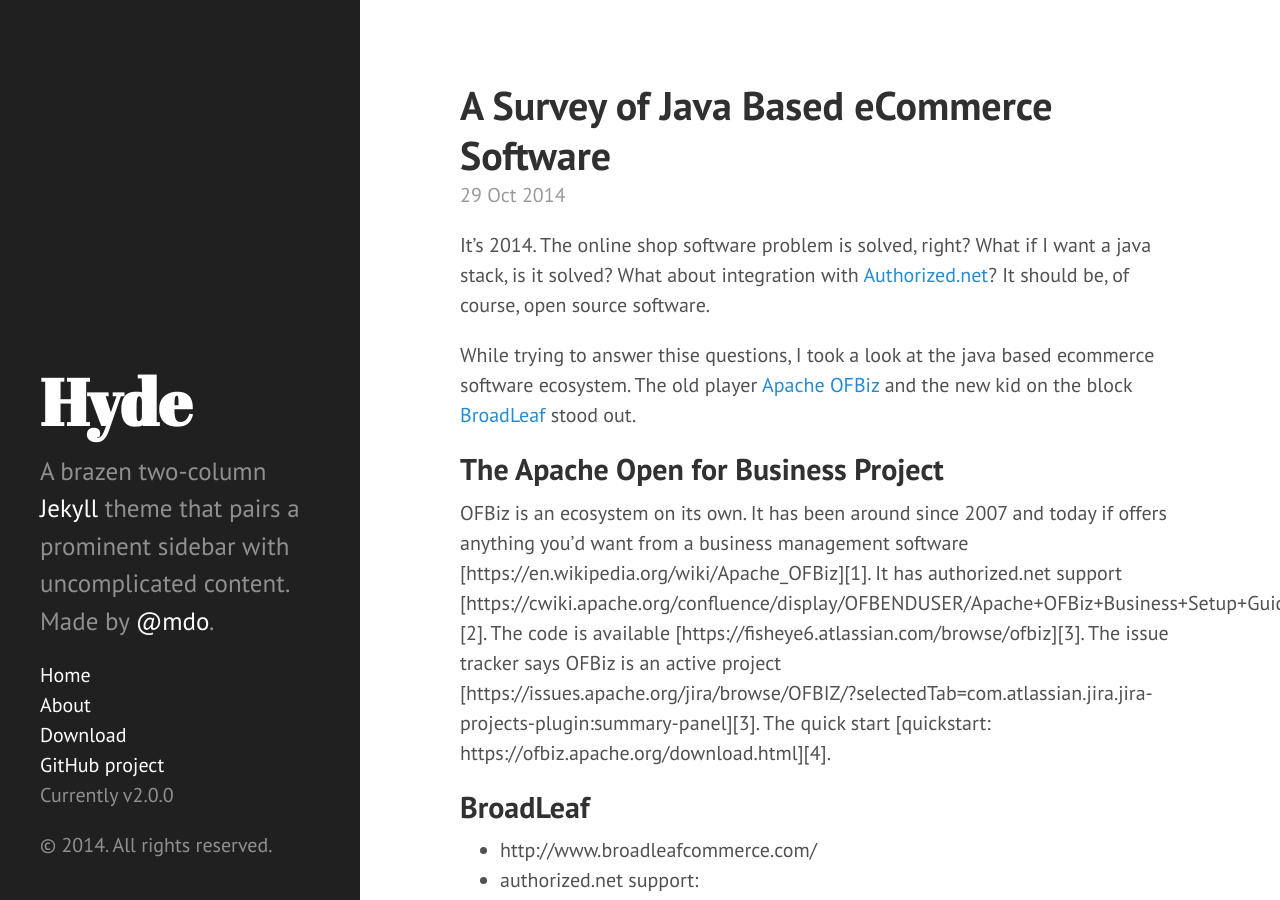
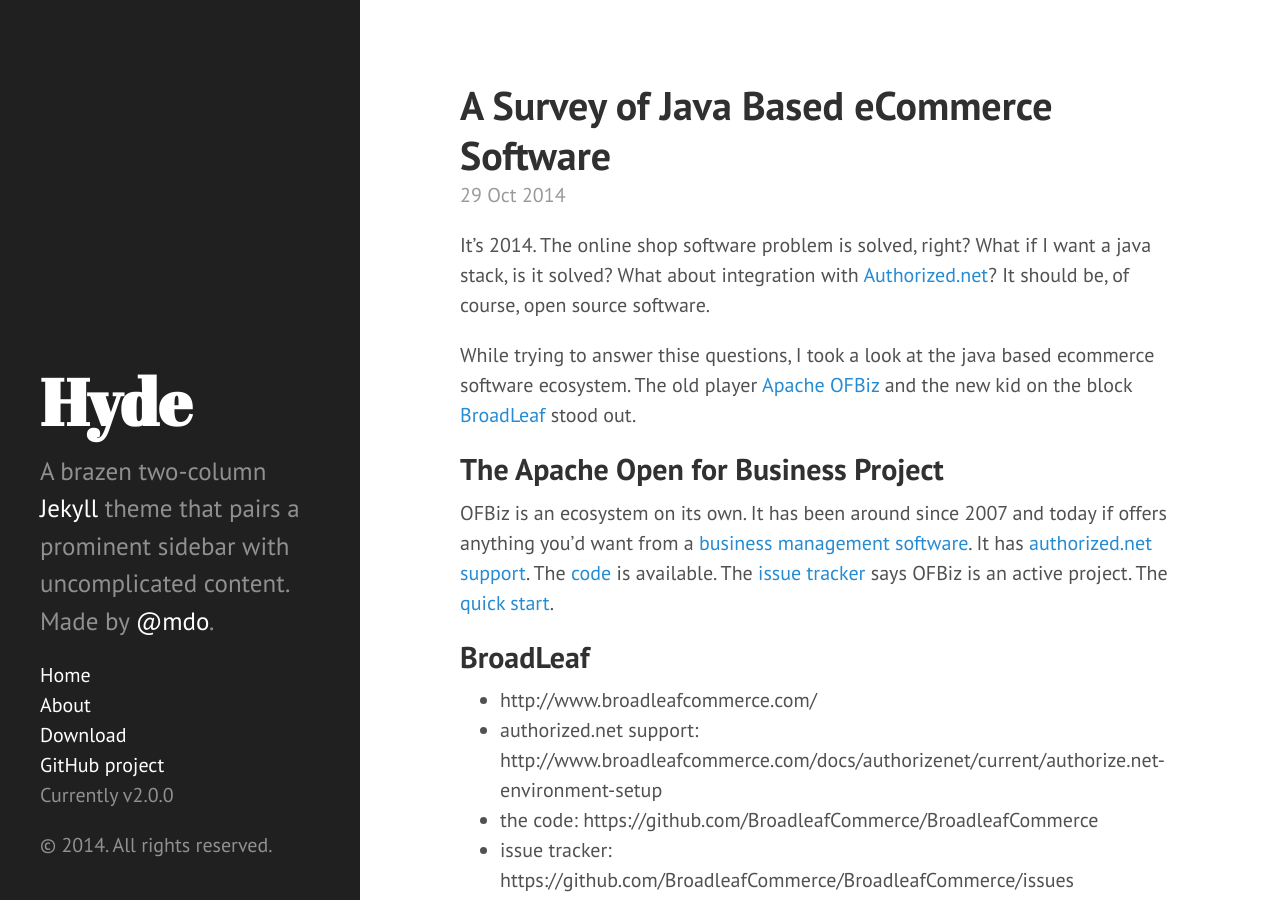
Before and after one commit to mercer/mercer.github.io, a Jekyll site: the page built from _posts/2014-10-29-a-survey-of-java-based-ecommerce-software.md, in a window 1280 px wide and 900 px high. Built offline with Jekyll 4.4.1, drawn with Linux system fonts in a browser that asks for light colours; Markdown is read by kramdown in place of the engine named in the settings.

Commit message:
Update 2014-10-29-a-survey-of-java-based-ecommerce-software.md

```diff
--- a/_posts/2014-10-29-a-survey-of-java-based-ecommerce-software.md
+++ b/_posts/2014-10-29-a-survey-of-java-based-ecommerce-software.md
@@ -9,7 +9,7 @@
 
 The Apache Open for Business Project
 -------------------------------------
-OFBiz is an ecosystem on its own. It has been around since 2007 and today if offers anything you'd want from a business management software [https://en.wikipedia.org/wiki/Apache_OFBiz][1]. It has authorized.net support [https://cwiki.apache.org/confluence/display/OFBENDUSER/Apache+OFBiz+Business+Setup+Guide][2]. The code is available [https://fisheye6.atlassian.com/browse/ofbiz][3]. The issue tracker says OFBiz is an active project [https://issues.apache.org/jira/browse/OFBIZ/?selectedTab=com.atlassian.jira.jira-projects-plugin:summary-panel][3]. The quick start [quickstart: https://ofbiz.apache.org/download.html][4].
+OFBiz is an ecosystem on its own. It has been around since 2007 and today if offers anything you'd want from a [business management software](https://en.wikipedia.org/wiki/Apache_OFBiz). It has [authorized.net support](https://cwiki.apache.org/confluence/display/OFBENDUSER/Apache+OFBiz+Business+Setup+Guide). The [code](https://fisheye6.atlassian.com/browse/ofbiz) is available. The [issue tracker](https://issues.apache.org/jira/browse/OFBIZ/?selectedTab=com.atlassian.jira.jira-projects-plugin:summary-panel) says OFBiz is an active project. The [quick start](https://ofbiz.apache.org/download.html).
 
 BroadLeaf
 -----------
```
